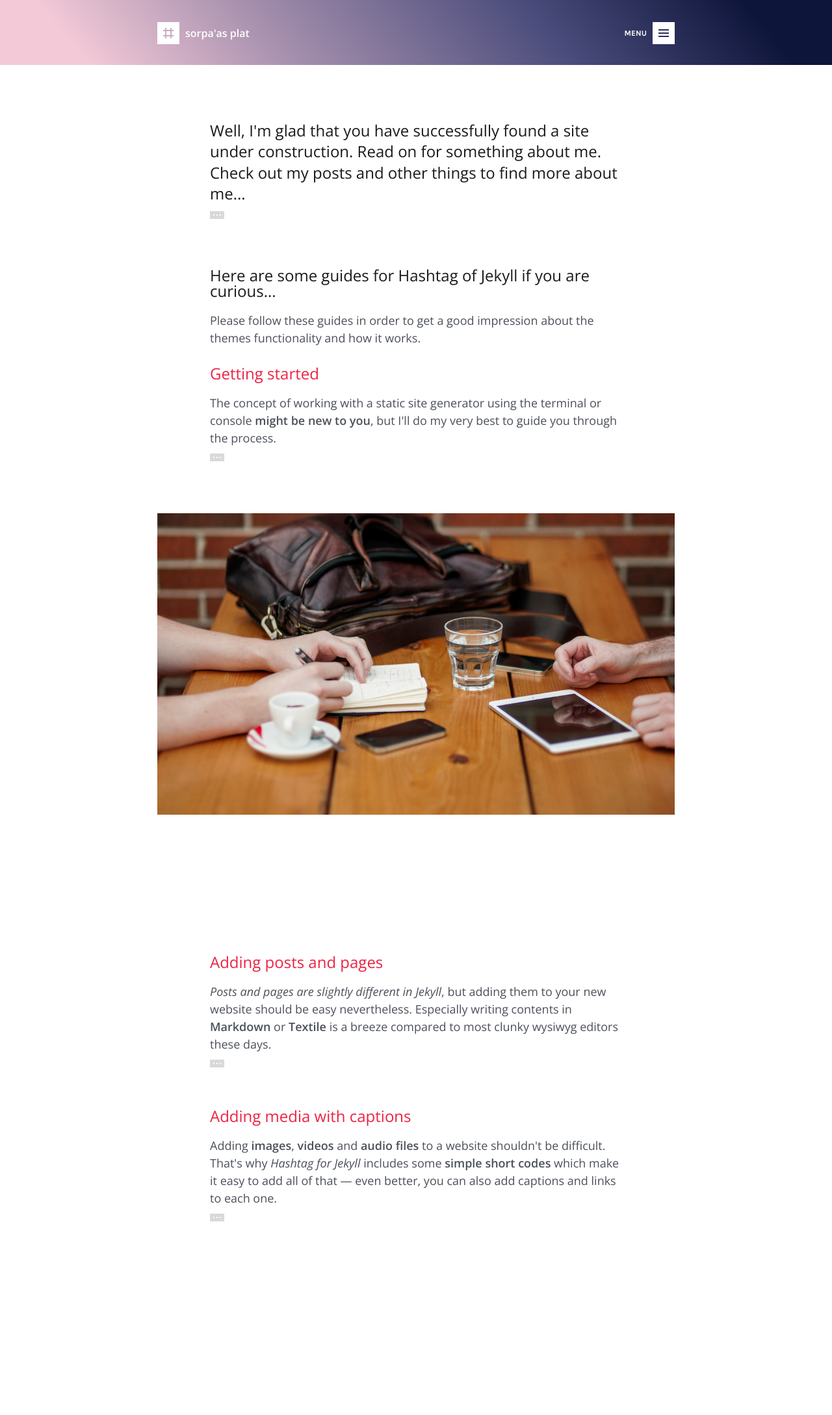
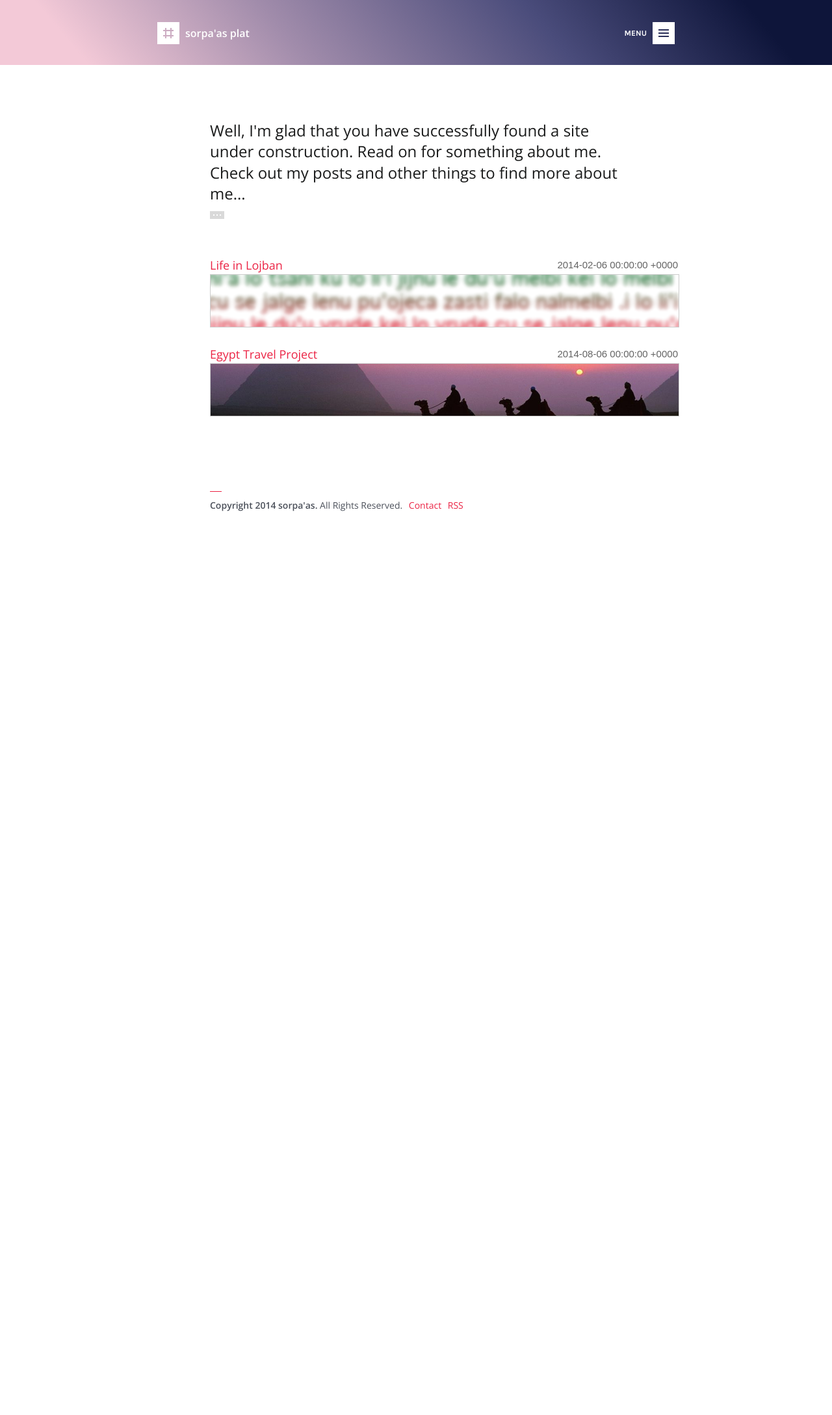
Before and after one commit to sorpaas/sorpaas.com, a Jekyll site: the page built from index.html, in a window 1280 px wide. Shown: the whole page at 65% size. Built offline with Jekyll 4.4.1, drawn with Linux system fonts in a browser that asks for light colours; the list of posts is cut into pages by our own code; after the commit the page ends 900 px from its top, so only the background shows below that.

Commit message:
add project collection and add lojban and egypt project

```diff
--- a/_config.yml
+++ b/_config.yml
@@ -6,8 +6,8 @@ name          : sorpa'as plat
 description   : The website of sorpa'as
 url           : "http://sorpaas.com"
 
-paginate      : 3
-paginate_path : "blog/page/:num"
+# paginate      : 3
+# paginate_path : "blog/page/:num"
 
 twitter       : sorpaas
 email         : me@sorpaas.com
@@ -20,3 +20,6 @@ copyright     : Copyright 2014 sorpa'as.
 permalinks    : pretty
 markdown      : kramdown
 exclude       : ['README.md', 'Gemfile.lock', 'Gemfile', 'Rakefile', 'Guardfile']
+collections   :
+  projects    :
+    output    : true
--- /dev/null
+++ b/_includes/item-project.html
@@ -0,0 +1 @@
+<p><span class="project-date">{{project.date}}</span><a href="{{project.url}}">{{project.title}}<img class="project-preview" src="{{ site.baseurl }}/images/{{project.preview}}"></a>
--- /dev/null
+++ b/_projects/egypt.md
@@ -0,0 +1,16 @@
+---
+
+layout     : default
+title      : Egypt Travel Project
+type       : page
+navigation : true
+
+date       : 2014-08-06
+excerpt    : Don't let yourself be fooled by all what others tell you. Follow your path, and travel to Egypt.
+gradient   : 2
+image      : header-egypt.jpg
+preview    : preview-egypt.png
+
+---
+
+This would be the second time that I am out of China, and it would be great to go such far. In August, I'll start writing posts about my travel and make it a memoriable time.
--- a/assets/styles.css
+++ b/assets/styles.css
@@ -788,3 +788,20 @@ code { padding: 3px 6px; }
 .jumbotron {
   margin-bottom: 50px;
 }
+
+.project-preview {
+  border: solid 1px #ccc;
+  height: 80px;
+  margin-bottom: .5em;
+  width: 720px;
+}
+
+.project-date {
+  color: #636363;
+  font-family: "PT Sans", sans-serif;
+  font-size: smaller;
+  margin: 2px 0 0 480px;
+  position: absolute;
+  text-align: right;
+  width: 240px;
+}
--- a/index.html
+++ b/index.html
@@ -4,21 +4,20 @@ layout       : default
 type         : home
 navigation   : true
 
-date         : 2014-05-08
-gradient     : 1
-skip_excerpt : false
-
 ---
 
 <div class="jumbotron">
-  <h2>Well, I'm glad that you have successfully found a site under construction. Read on for something about me. Check out my posts and other things to find more about me...<a href="/why-jekyll.html" title="Continue" class="more">Continue</a></h2>
+  <h2>Well, I'm glad that you have successfully found a site under construction. Read on for something about me. Check out my posts and other things to find more about me...<a href="/about" title="Continue" class="more">Continue</a></h2>
 </div>
 
-<h2>Here are some guides for Hashtag of Jekyll if you are curious...</h2>
-<p>Please follow these guides in order to get a good impression about the themes functionality and how it works.</p>
+{% for project in site.projects %}
 
-{% for post in paginator.posts %}
+  {% include item-project.html %}
+
+{% endfor %}
+
+<!-- {% for post in paginator.posts %}
 
   {% include summary.html %}
 
-{% endfor %}
+{% endfor %} -->
```
Also changed, not shown: _projects/lojban.md (added, +16 -0 lines), projects/egypt.md (deleted, +0 -16 lines), _includes/excerpt.html (line endings or trailing spaces), images/header-lojban.png (added), images/preview-egypt.png (added), images/preview-lojban.png (added).
